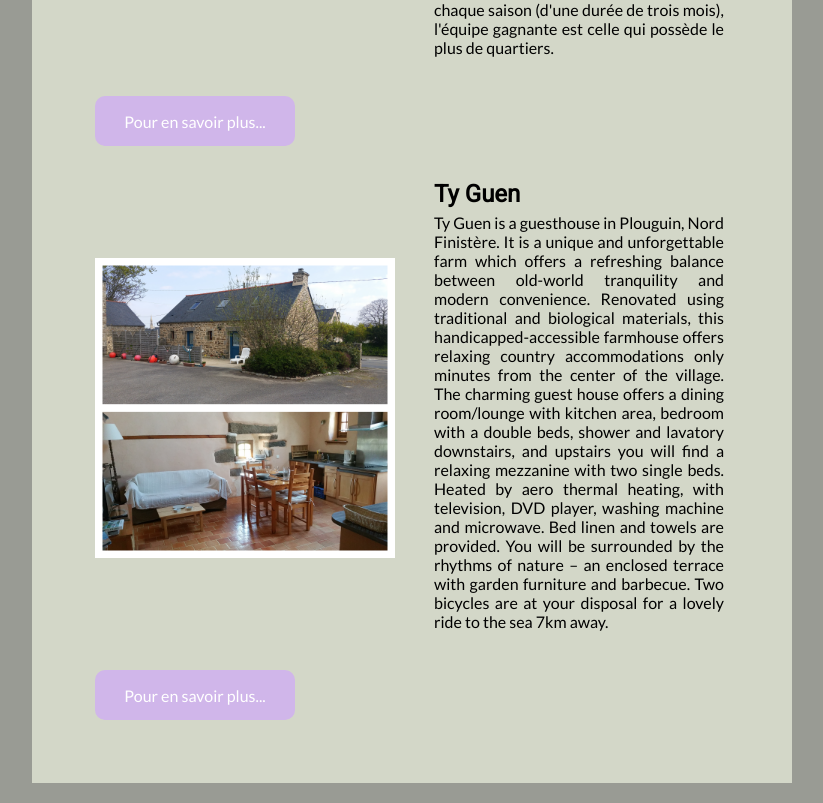
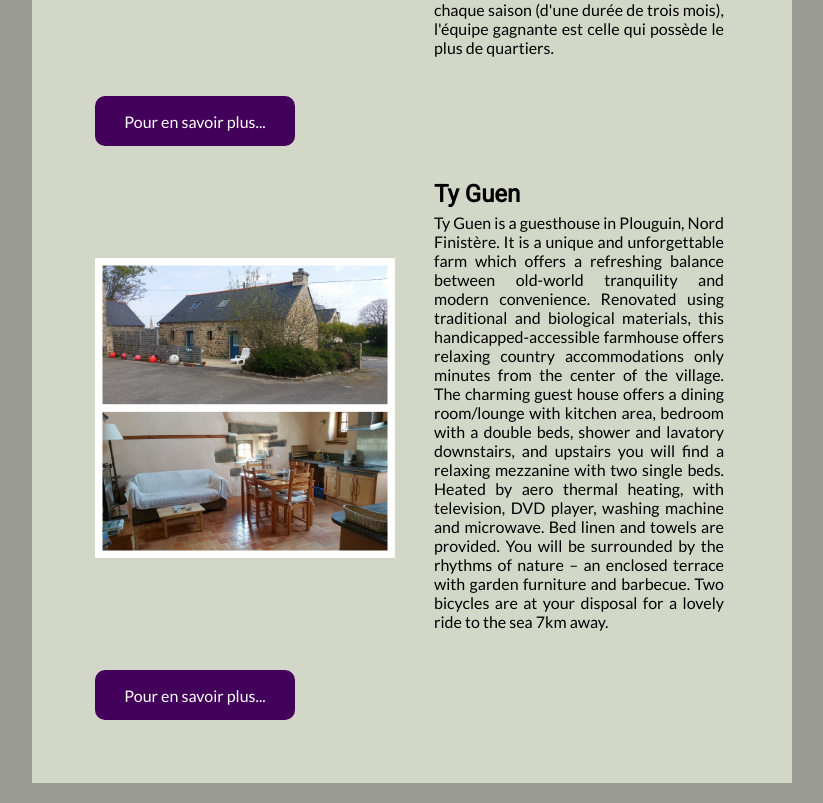
Before and after one commit to al3xdvl/profile, a plain HTML site: page index.html in a window 1280 px wide. Shown: the part 1857-2660 px from the top of the page, without its empty margins (228-1051 px from the left). Drawn offline with Linux system fonts and the light colour scheme; a web font is replaced by a local one.

```diff
--- a/style.css
+++ b/style.css
@@ -86,7 +86,7 @@ table {
 }
 
 .button {
-  background: #D0B6EA;
+  background: #43005A;
   width: 200px;
   height: 50px;
   background-size: 50px 100px;
@@ -99,7 +99,7 @@ table {
 }
 
 .button:hover {
-  background: #FFC7F2;
+  background: #780071;
 }
 
 .list {
```
